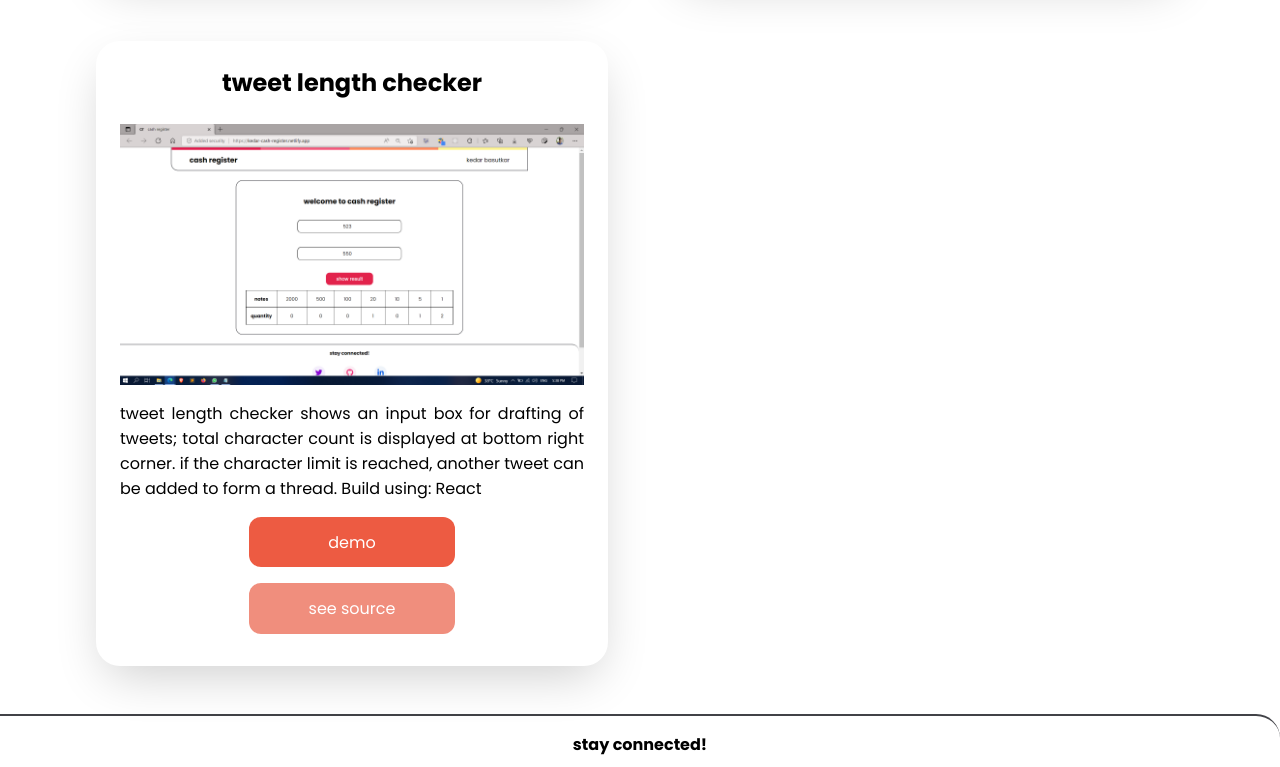
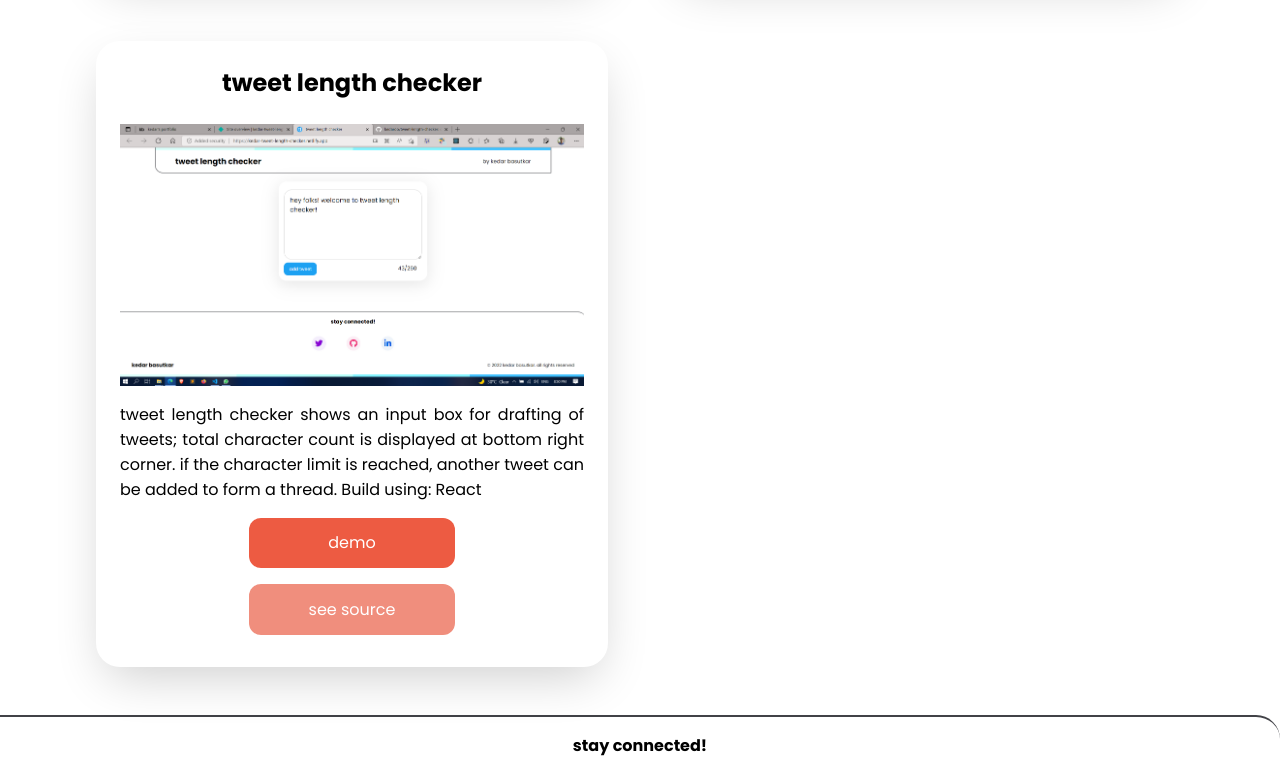
Before and after one commit to kedaroo/portfolio-website, a plain HTML site: page projects.html in a window 1280 px wide. Shown: the part 3360-4127 px from the top of the page. Drawn offline with Linux system fonts and the light colour scheme.

Commit message:
fix: banner update

```diff
--- a/projects.html
+++ b/projects.html
@@ -154,7 +154,7 @@
 
             <div class="project-item">
                 <h3>tweet length checker</h3>
-                <img src="./assets/project-cash-register.png" class="project-img"/>
+                <img src="./assets/project-tweet-length-checker.png" class="project-img"/>
                 <p>
                     tweet length checker shows an input box for drafting of tweets; total character count
                     is displayed at bottom right corner. if the character limit is reached, another tweet can be added
```
Also changed, not shown: assets/project-tweet-length-checker.png (added).
